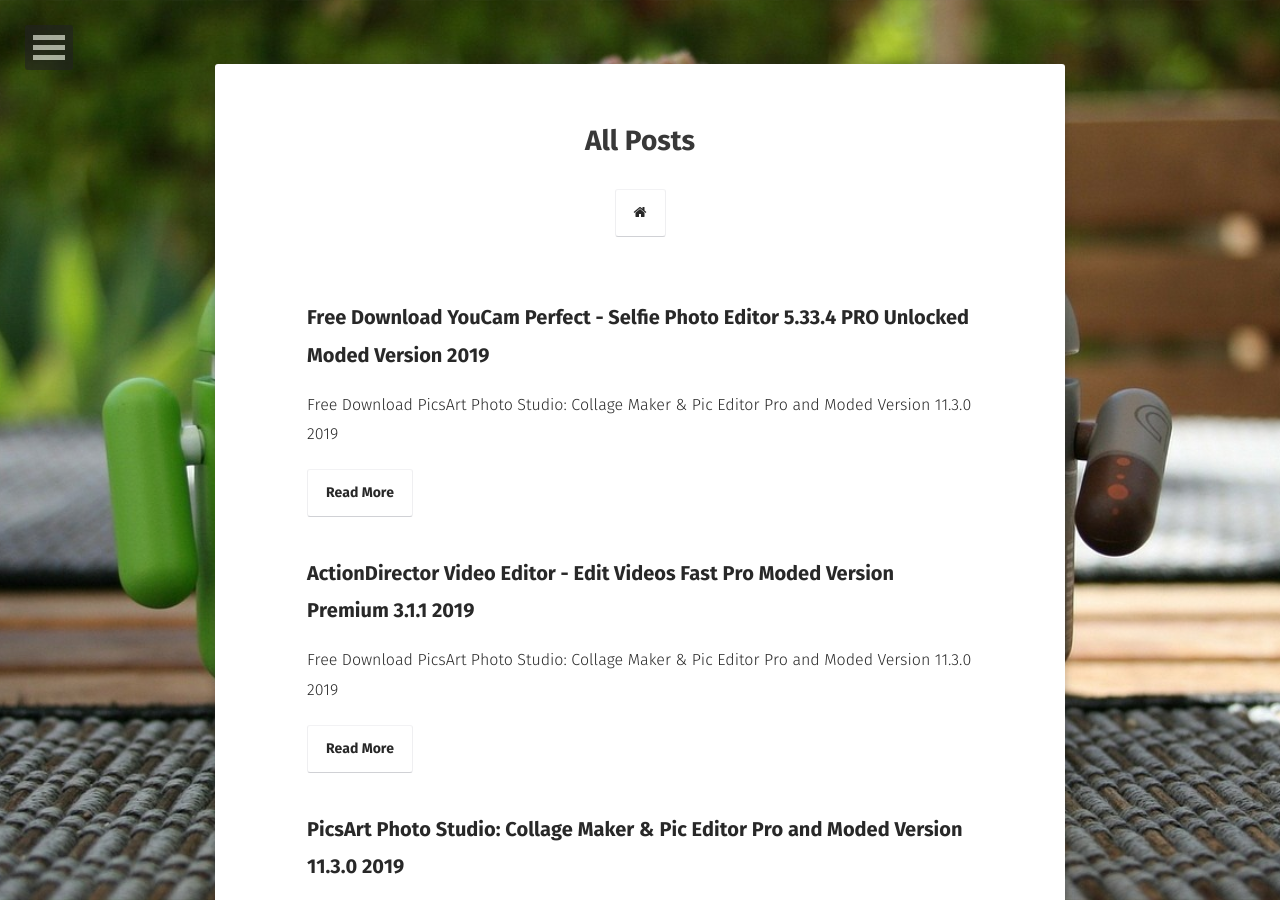
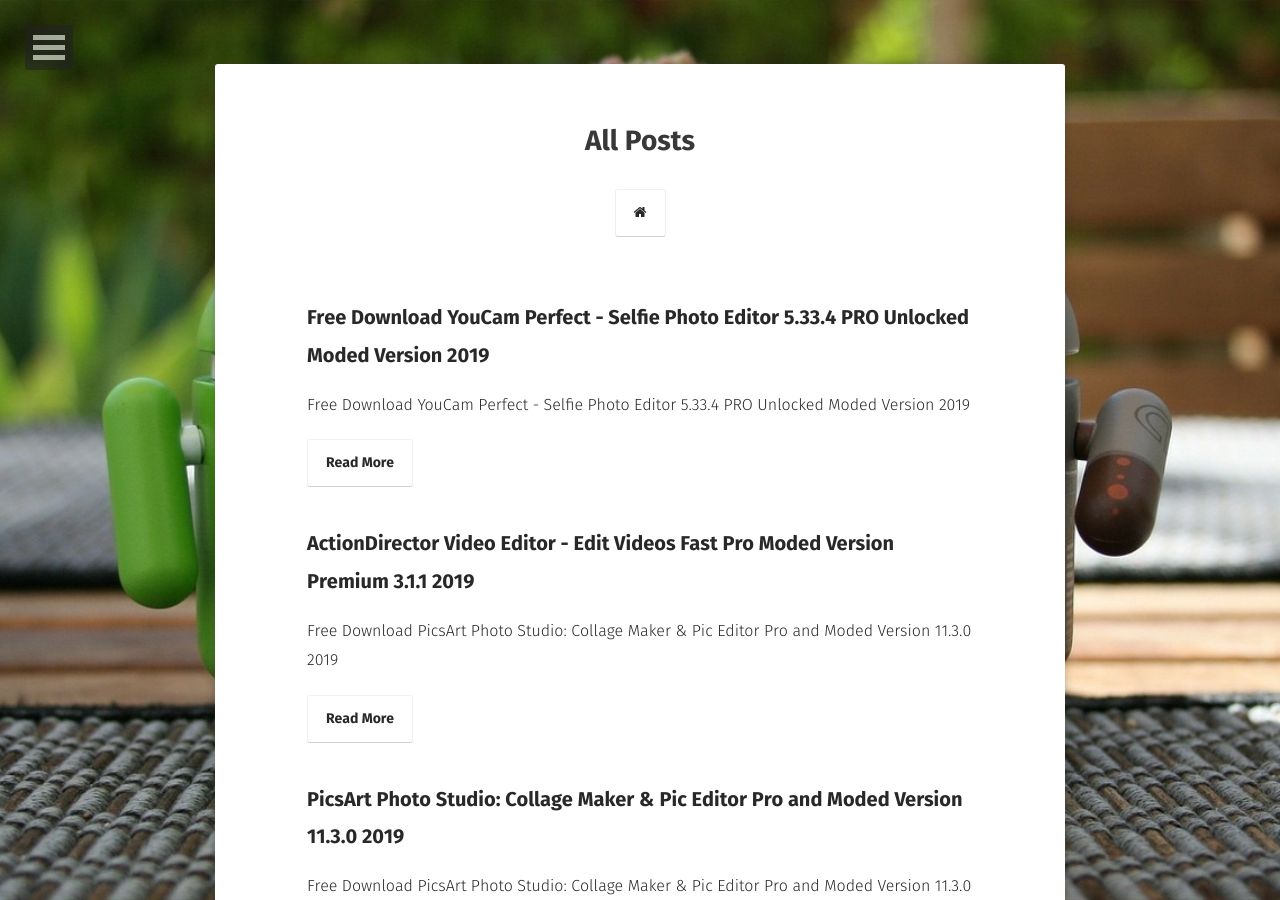
Before and after one commit to GetFreeApps/GetFreeApps.github.io, a Jekyll site: the page built from posts/index.md, in a window 1280 px wide and 900 px high. Built offline with Jekyll 4.4.1, drawn with Linux system fonts in a browser that asks for light colours; some web fonts are replaced.

Commit message:
Updated '_posts/2019-02-07-free-download-youcam-perfect---selfie-photo-editor-5-33-4-pro-unlocked-moded-version-2019.md' via CloudCannon

```diff
--- a/_posts/2019-02-07-free-download-youcam-perfect---selfie-photo-editor-5-33-4-pro-unlocked-moded-version-2019.md
+++ b/_posts/2019-02-07-free-download-youcam-perfect---selfie-photo-editor-5-33-4-pro-unlocked-moded-version-2019.md
@@ -5,8 +5,8 @@
   Version 2019
 date: 2019-02-07 00:00:00
 excerpt: >-
-  Free Download PicsArt Photo Studio: Collage Maker & Pic Editor Pro and Moded
-  Version 11.3.0 2019
+  Free Download YouCam Perfect - Selfie Photo Editor 5.33.4 PRO Unlocked Moded
+  Version 2019
 tags:
   - free downlod pro apk
   - Collage Maker
```
